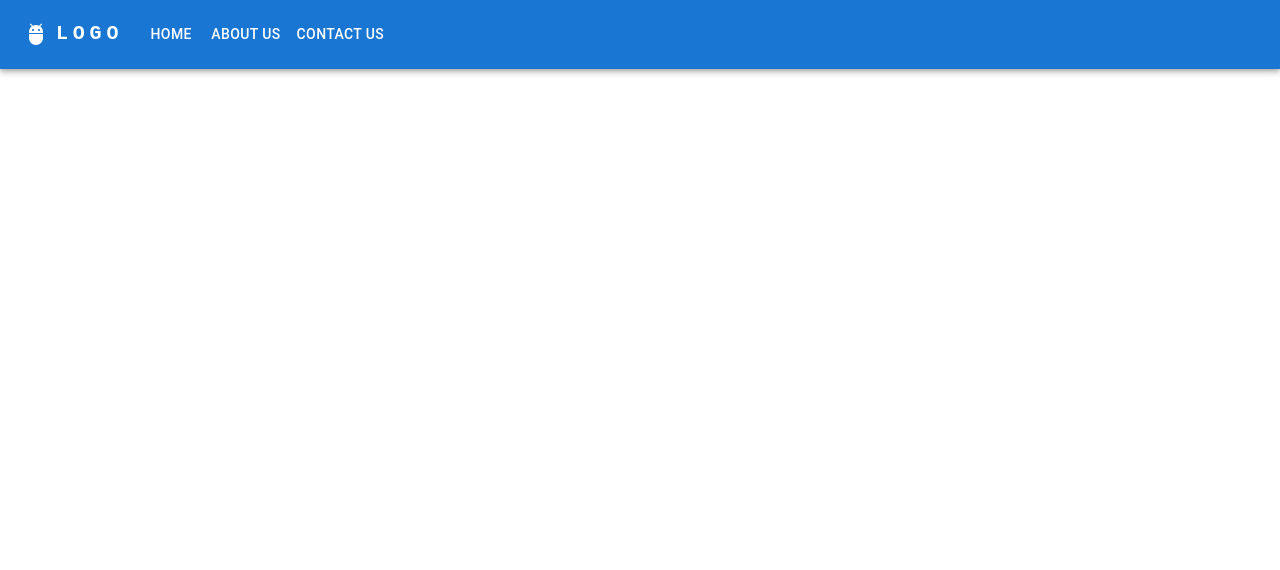
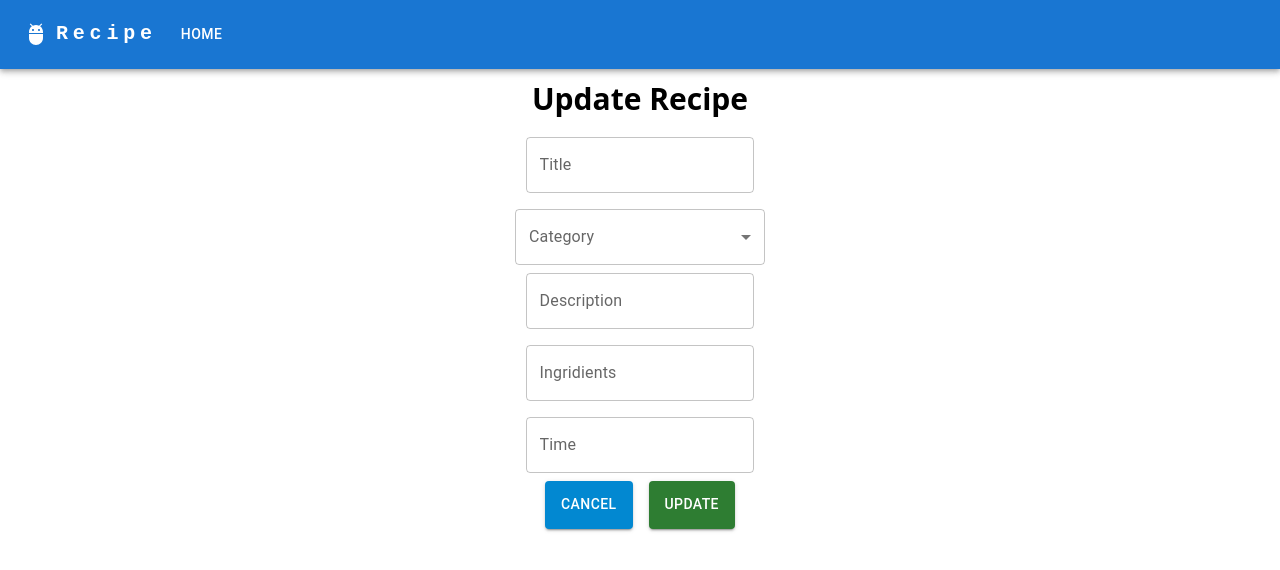
Before and after one commit to Kaweesha-mr/Code94_Intern, a React (Create React App) app in the folder frontend/: page /edit-recipe/1 in a window 1280 px wide. Shown: the top 570 px of the page. Built offline with nearby package versions, Linux system fonts and the light colour scheme; what @nextui-org/react would draw is missing.

Commit message:
feat:update recipe form created

```diff
--- a/frontend/src/App.js
+++ b/frontend/src/App.js
@@ -4,6 +4,7 @@ import './App.css';
 import Home from './pages/Home';
 import ResponsiveAppBar from './components/NavBar';
 import AddRecipe from './pages/AddRecipe';
+import UpdateRecipeForm from './pages/EditRecipie';
 
 function App() {
   return (
@@ -12,6 +13,7 @@ function App() {
       <Routes>
         <Route path="/" element={<Home />} />
         <Route path="/add-recipe" element={<AddRecipe />} />
+        <Route path='/edit-recipe/:id' element={<UpdateRecipeForm />} />
       </Routes>
       </div>
   );
--- a/frontend/src/components/NavBar.js
+++ b/frontend/src/components/NavBar.js
@@ -1,5 +1,5 @@
-/* eslint-disable no-unused-vars */
 import * as React from 'react';
+import { Link } from 'react-router-dom';
 import AppBar from '@mui/material/AppBar';
 import Box from '@mui/material/Box';
 import Toolbar from '@mui/material/Toolbar';
@@ -8,13 +8,11 @@ import Typography from '@mui/material/Typography';
 import Menu from '@mui/material/Menu';
 import MenuIcon from '@mui/icons-material/Menu';
 import Container from '@mui/material/Container';
-
 import Button from '@mui/material/Button';
-
 import MenuItem from '@mui/material/MenuItem';
 import AdbIcon from '@mui/icons-material/Adb';
 
-const pages = ['Home', 'About Us', 'Contact Us'];
+const pages = ['Home'];
 
 function ResponsiveAppBar() {
   const [anchorElNav, setAnchorElNav] = React.useState(null);
@@ -55,7 +53,7 @@ function ResponsiveAppBar() {
               textDecoration: 'none',
             }}
           >
-            LOGO
+            Recipe
           </Typography>
 
           <Box sx={{ flexGrow: 1, display: { xs: 'flex', md: 'none' } }}>
@@ -89,9 +87,15 @@ function ResponsiveAppBar() {
             >
               {pages.map((page) => (
                 <MenuItem key={page} onClick={handleCloseNavMenu}>
-                  <Typography textAlign="center">{page}</Typography>
+                  <Typography textAlign="center">
+                    <Link to={page === 'Home' ? '/' : `/${page.replace(/\s+/g, '-').toLowerCase()}`}>
+                      {page}
+                    </Link>
+                  </Typography>
                 </MenuItem>
               ))}
+
+
             </Menu>
           </Box>
           <AdbIcon sx={{ display: { xs: 'flex', md: 'none' }, mr: 1 }} />
@@ -111,7 +115,7 @@ function ResponsiveAppBar() {
               textDecoration: 'none',
             }}
           >
-            LOGO
+            Recipe
           </Typography>
           <Box sx={{ flexGrow: 1, display: { xs: 'none', md: 'flex' } }}>
             {pages.map((page) => (
@@ -119,6 +123,8 @@ function ResponsiveAppBar() {
                 key={page}
                 onClick={handleCloseNavMenu}
                 sx={{ my: 2, color: 'white', display: 'block' }}
+                component={Link}
+                to={page === 'Home' ? '/' : `/${page.replace(/\s+/g, '-').toLowerCase()}`}
               >
                 {page}
               </Button>
--- a/frontend/src/components/cardComp.js
+++ b/frontend/src/components/cardComp.js
@@ -10,6 +10,7 @@ import Button from '@mui/material/Button';
 import Dialog from '@mui/material/Dialog';
 import DialogActions from '@mui/material/DialogActions';
 import DialogTitle from '@mui/material/DialogTitle';
+import { Link } from 'react-router-dom';
 
 export default function CardComp(props) {
     const [open, setOpen] = React.useState(false);
@@ -63,9 +64,11 @@ export default function CardComp(props) {
                 </React.Fragment>
 
 
-                <IconButton color="secondary" aria-label="add an alarm">
-                    <AlarmIcon />
-                </IconButton>
+                <Link to={`/edit-recipe/${props.id}`}>
+                    <IconButton aria-label="edit" color="primary">
+                        <AlarmIcon />
+                    </IconButton>
+                </Link>
             </CardActions>
         </Card>
     );
--- a/frontend/src/pages/AddRecipe.js
+++ b/frontend/src/pages/AddRecipe.js
@@ -1,6 +1,7 @@
 import { Button } from "@mui/material";
 import Textfield from "../components/TextField";
 import Selector from "../components/Selector";
+import { Link } from "react-router-dom";
 
 
 
@@ -12,15 +13,16 @@ export default function AddRecipe() {
             <div className=" flex flex-col justify-items-center items-center">
 
                 <Textfield label="Title" />
-                <Selector />
                 <Textfield multiline={true}  maxRows={4} label="Description" placeholder="Descibe Your Meal"/>
                 <Textfield multiline={true}  maxRows={7} label="Ingridients" placeholder="Enter Ingridients" />
-                <Textfield label="Time" />
             </div>
 
             <div className="flex justify-center gap-4">
                 <Button variant="contained" className="h-12 w-fit" color="info">Clear</Button>
-                <Button variant="contained" className="h-12 w-fit" color="success">Add</Button>
+
+                <Link to="/">
+                    <Button variant="contained" className="h-12 w-fit" color="success">Add Recipe</Button>
+                </Link>
 
             </div>
 
--- a/frontend/src/pages/EditRecipie.js
+++ b/frontend/src/pages/EditRecipie.js
@@ -0,0 +1,32 @@
+import { Button } from "@mui/material";
+import Textfield from "../components/TextField";
+import Selector from "../components/Selector";
+import { Link } from "react-router-dom";
+
+
+
+export default function UpdateRecipeForm() {
+    return (
+        <div className="flex flex-col ">
+            <h1 className="m-3 text-3xl font-bold text-center">Update Recipe</h1>
+
+            <div className=" flex flex-col justify-items-center items-center">
+
+                <Textfield label="Title" />
+                <Selector />
+                <Textfield multiline={true}  maxRows={4} label="Description" placeholder="Descibe Your Meal"/>
+                <Textfield multiline={true}  maxRows={7} label="Ingridients" placeholder="Enter Ingridients" />
+                <Textfield label="Time" />
+            </div>
+
+            <div className="flex justify-center gap-4">
+                <Link to="/">
+                <Button variant="contained" className="h-12 w-fit" color="info">Cancel</Button>
+                </Link>
+                <Button variant="contained" className="h-12 w-fit" color="success">Update</Button>
+
+            </div>
+
+        </div>
+    )
+}
```
